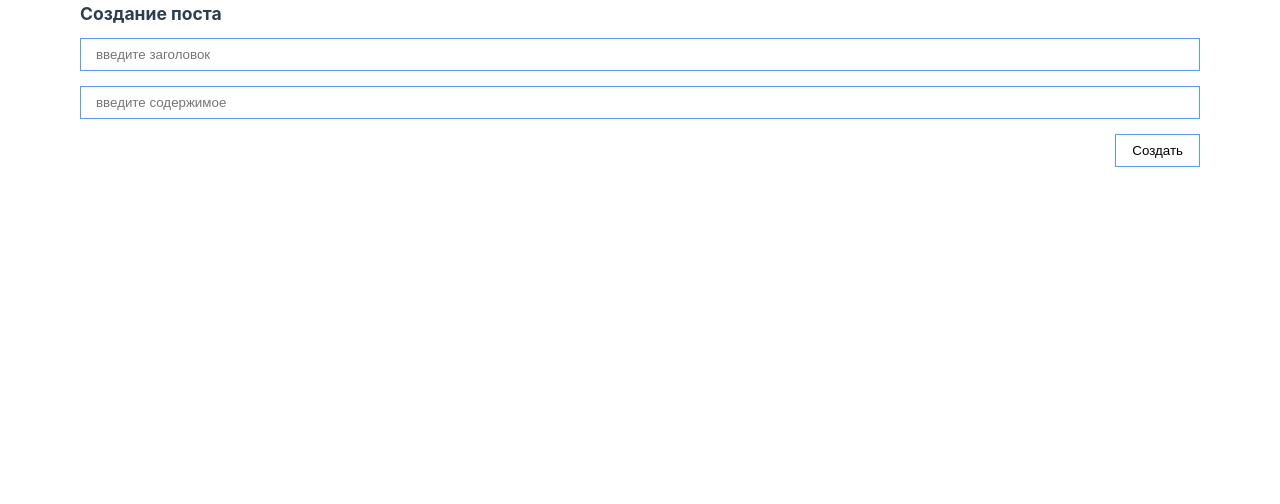
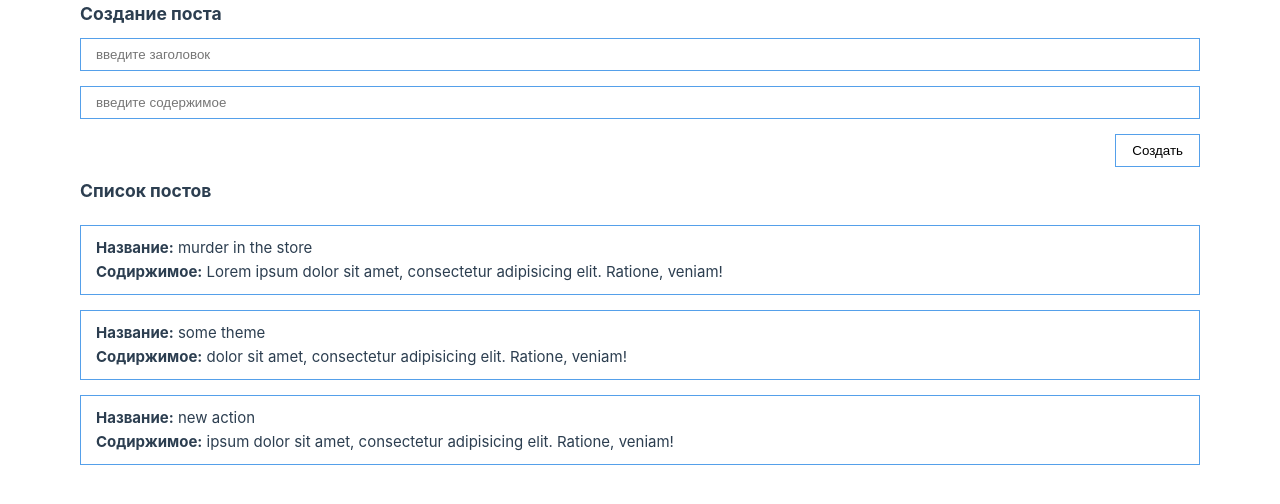
Before and after one commit to zaynlannister/blog, a Vue app: page / in a window 1280 px wide. Shown: the top 504 px of the page. Built offline with nearby package versions, Linux system fonts and the light colour scheme.

Commit message:
add generation of posts

```diff
--- a/src/App.vue
+++ b/src/App.vue
@@ -1,15 +1,30 @@
 <template>
   <div class="app">
     <post-form/>
+    <post-list
+      :posts="posts"
+    />
   </div>
 </template>
 
 <script>
 import PostForm from "@/Components/PostForm.vue";
+import PostList from "@/Components/PostList.vue";
 
 export default {
   components: {
     PostForm,
+    PostList
+  },
+
+  data() {
+    return {
+      posts: [
+        {id: 1, title: 'murder in the store', body: 'Lorem ipsum dolor sit amet, consectetur adipisicing elit. Ratione, veniam!'},
+        {id: 2, title: 'some theme', body: 'dolor sit amet, consectetur adipisicing elit. Ratione, veniam!'},
+        {id: 3, title: 'new action', body: 'ipsum dolor sit amet, consectetur adipisicing elit. Ratione, veniam!'},
+      ]
+    }
   }
 }
 </script>
@@ -46,4 +61,14 @@ export default {
       background-color: #55a0ea;
     }
   }
+
+  .post-list {
+    margin-top: 20px;
+  }
+
+  .post {
+    border: 1px solid #55a0ea;
+    padding: 10px 15px;
+    margin-bottom: 15px;
+  }
 </style>
--- /dev/null
+++ b/src/Components/PostItem.vue
@@ -0,0 +1,18 @@
+<template>
+  <div class="post">
+    <div><strong>Название:</strong> {{ post.title }}</div>
+    <div><strong>Содиржимое:</strong> {{ post.body }}</div>
+  </div>
+</template>
+
+<script>
+export default {
+  props: {
+    post: Object,
+  }
+}
+</script>
+
+<style scoped>
+
+</style>
--- /dev/null
+++ b/src/Components/PostList.vue
@@ -0,0 +1,30 @@
+<template>
+  <h3>Список постов</h3>
+  <div class="post-list">
+    <post-item
+      v-for="post in posts"
+      :post="post"
+    />
+  </div>
+</template>
+
+<script>
+import PostItem from "@/Components/PostItem.vue";
+
+export default {
+  components: {
+    PostItem,
+  },
+
+  props: {
+    posts: {
+      type: Array,
+      required: true
+    }
+  }
+}
+</script>
+
+<style scoped>
+
+</style>
```
